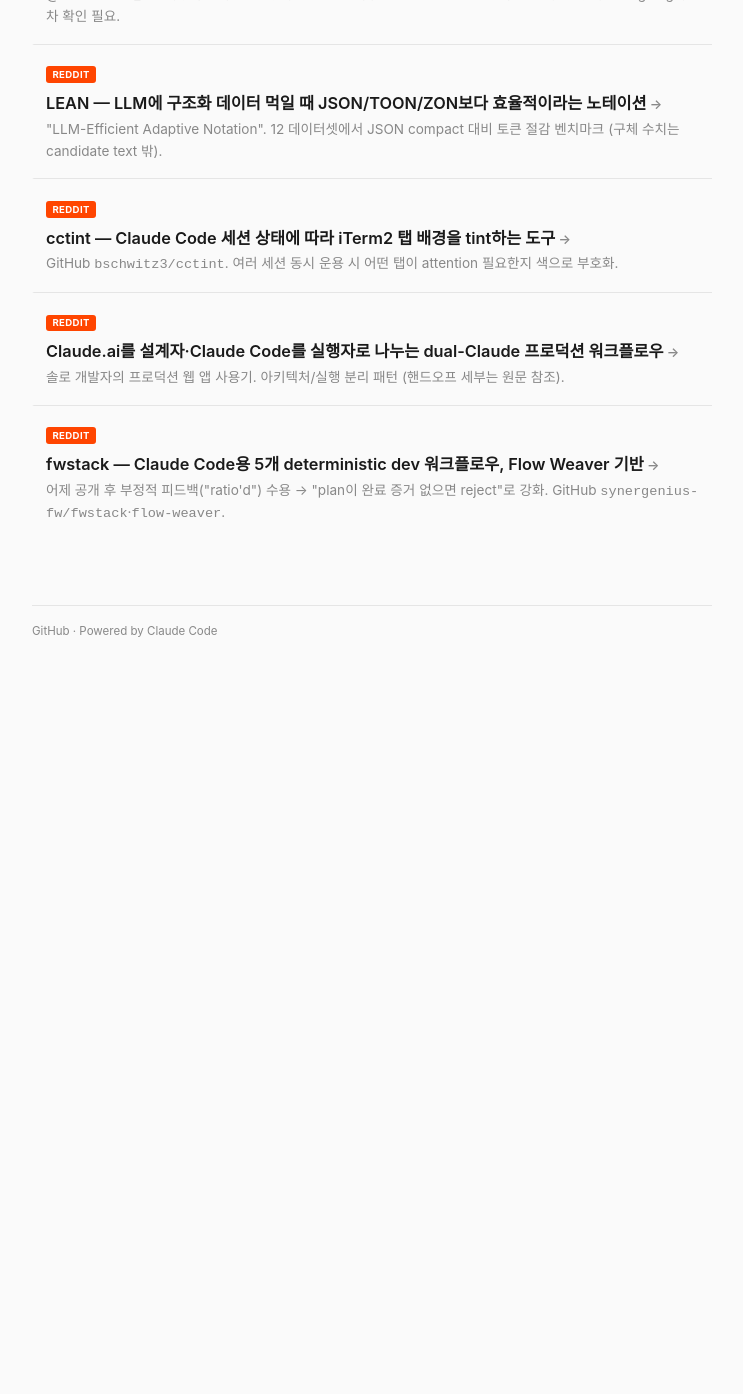
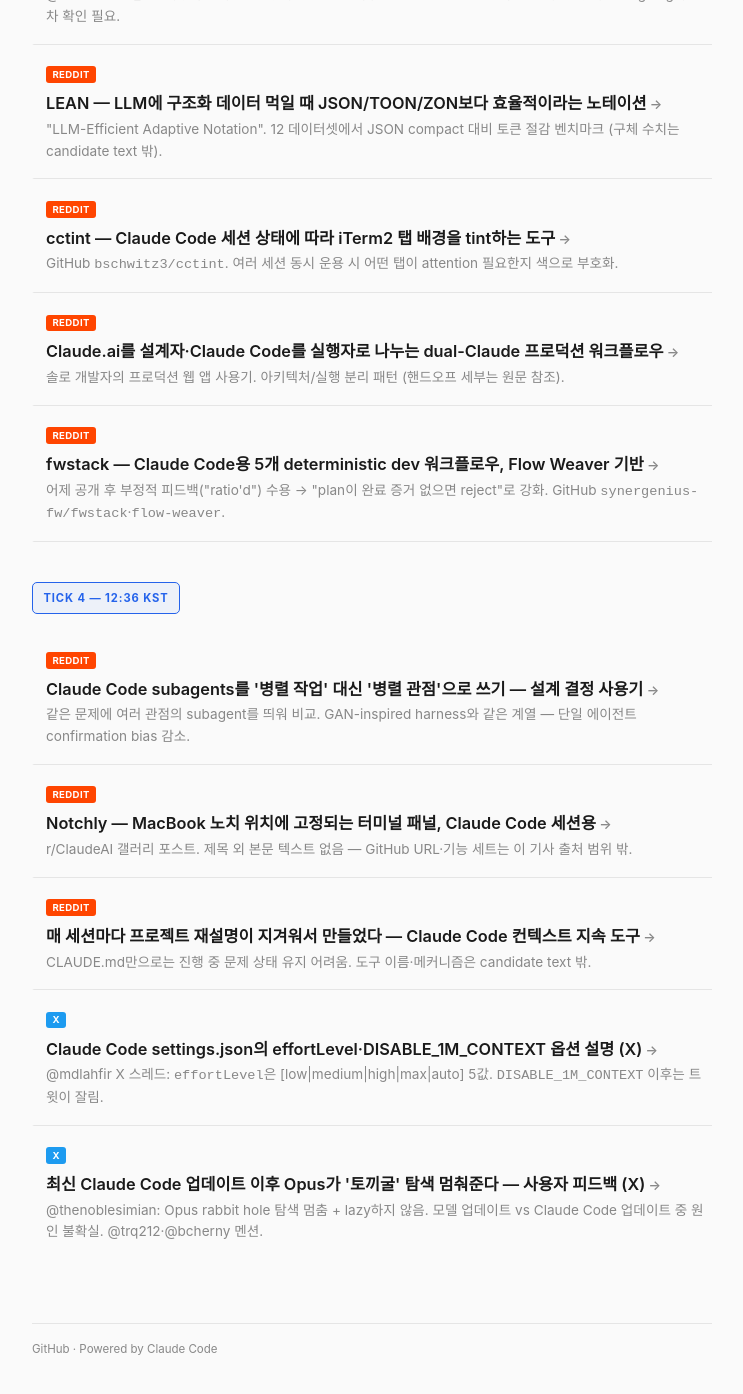
Before and after one commit to wojacklabs/agentic-coding-news, a Jekyll site: the page built from posts/2026-04-14.md, in a window 1280 px wide and 1400 px high, scrolled down 2222 px. Shown: the top 1394 px of the window, without its empty margins (268-1011 px from the left). Built offline with Jekyll 4.4.1, drawn with Linux system fonts in a browser that asks for light colours; before the commit the page ends 2904 px from its top, so only the background shows below that.

Commit message:
tick 4 (2026-04-14): Claude Code 심화 — subagents parallel perspectives, Notchly, 컨텍스트 지속 도구, effortLevel 옵션, rabbit hole 체감 변화
Phase 1-5 정상: HN 6, Reddit 17, X 13 신규 ingest. Threads SKIP.
5개 기사 모두 셀프 검증 통과.

- subagents-parallel-perspectives: 서브에이전트 병렬 "관점" 사용 (Reddit)
- notchly-macbook-notch-terminal: MacBook 노치 위치 터미널 패널 (Reddit)
- tired-of-reexplaining-projects: 세션 간 컨텍스트 지속 도구 사용기 (Reddit)
- mdlahfir-effortlevel-explained: effortLevel [low|medium|high|max|auto] (X)
- cc-update-rabbit-hole-fix: Opus 행동 체감 변화, @trq212·@bcherny 멘션 (X)

```diff
--- a/posts/2026-04-14.md
+++ b/posts/2026-04-14.md
@@ -118,3 +118,35 @@ title: "2026-04-14 Claude Code Deep"
 <h4><a href="2026-04-14/fwstack-deterministic-workflows">fwstack — Claude Code용 5개 deterministic dev 워크플로우, Flow Weaver 기반</a></h4>
 <p class="summary">어제 공개 후 부정적 피드백("ratio'd") 수용 → "plan이 완료 증거 없으면 reject"로 강화. GitHub <code>synergenius-fw/fwstack</code>·<code>flow-weaver</code>.</p>
 </div>
+
+## TICK 4 — 12:36 KST
+
+<div class="article-card">
+<span class="tag tag-reddit">Reddit</span>
+<h4><a href="2026-04-14/subagents-parallel-perspectives">Claude Code subagents를 '병렬 작업' 대신 '병렬 관점'으로 쓰기 — 설계 결정 사용기</a></h4>
+<p class="summary">같은 문제에 여러 관점의 subagent를 띄워 비교. GAN-inspired harness와 같은 계열 — 단일 에이전트 confirmation bias 감소.</p>
+</div>
+
+<div class="article-card">
+<span class="tag tag-reddit">Reddit</span>
+<h4><a href="2026-04-14/notchly-macbook-notch-terminal">Notchly — MacBook 노치 위치에 고정되는 터미널 패널, Claude Code 세션용</a></h4>
+<p class="summary">r/ClaudeAI 갤러리 포스트. 제목 외 본문 텍스트 없음 — GitHub URL·기능 세트는 이 기사 출처 범위 밖.</p>
+</div>
+
+<div class="article-card">
+<span class="tag tag-reddit">Reddit</span>
+<h4><a href="2026-04-14/tired-of-reexplaining-projects">매 세션마다 프로젝트 재설명이 지겨워서 만들었다 — Claude Code 컨텍스트 지속 도구</a></h4>
+<p class="summary">CLAUDE.md만으로는 진행 중 문제 상태 유지 어려움. 도구 이름·메커니즘은 candidate text 밖.</p>
+</div>
+
+<div class="article-card">
+<span class="tag tag-x">X</span>
+<h4><a href="2026-04-14/mdlahfir-effortlevel-explained">Claude Code settings.json의 effortLevel·DISABLE_1M_CONTEXT 옵션 설명 (X)</a></h4>
+<p class="summary">@mdlahfir X 스레드: <code>effortLevel</code>은 [low|medium|high|max|auto] 5값. <code>DISABLE_1M_CONTEXT</code> 이후는 트윗이 잘림.</p>
+</div>
+
+<div class="article-card">
+<span class="tag tag-x">X</span>
+<h4><a href="2026-04-14/cc-update-rabbit-hole-fix">최신 Claude Code 업데이트 이후 Opus가 '토끼굴' 탐색 멈춰준다 — 사용자 피드백 (X)</a></h4>
+<p class="summary">@thenoblesimian: Opus rabbit hole 탐색 멈춤 + lazy하지 않음. 모델 업데이트 vs Claude Code 업데이트 중 원인 불확실. @trq212·@bcherny 멘션.</p>
+</div>
```
Also changed, not shown: posts/2026-04-14/cc-update-rabbit-hole-fix.md (added, +40 -0 lines), posts/2026-04-14/mdlahfir-effortlevel-explained.md (added, +41 -0 lines), posts/2026-04-14/notchly-macbook-notch-terminal.md (added, +36 -0 lines), posts/2026-04-14/subagents-parallel-perspectives.md (added, +36 -0 lines), posts/2026-04-14/tired-of-reexplaining-projects.md (added, +36 -0 lines).
